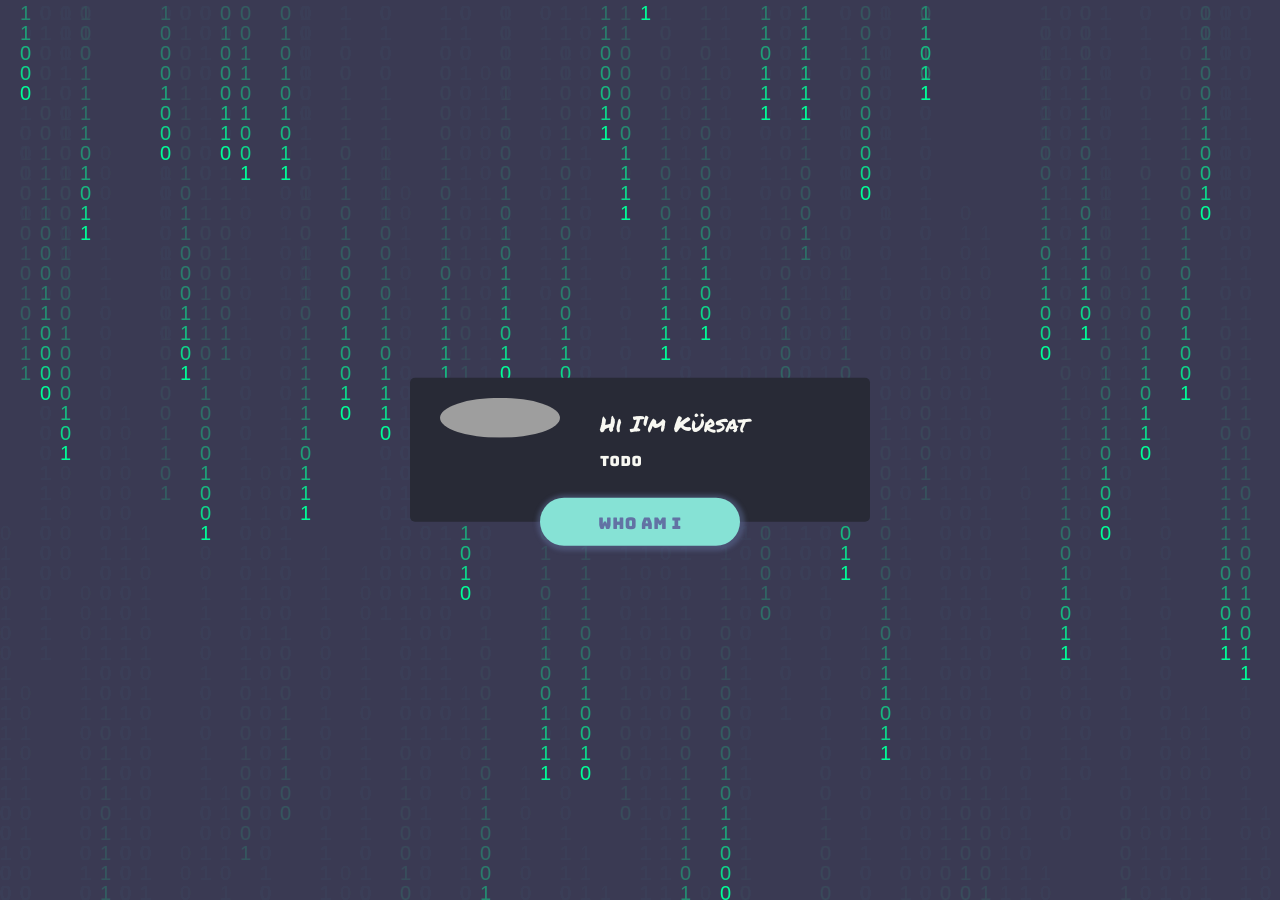
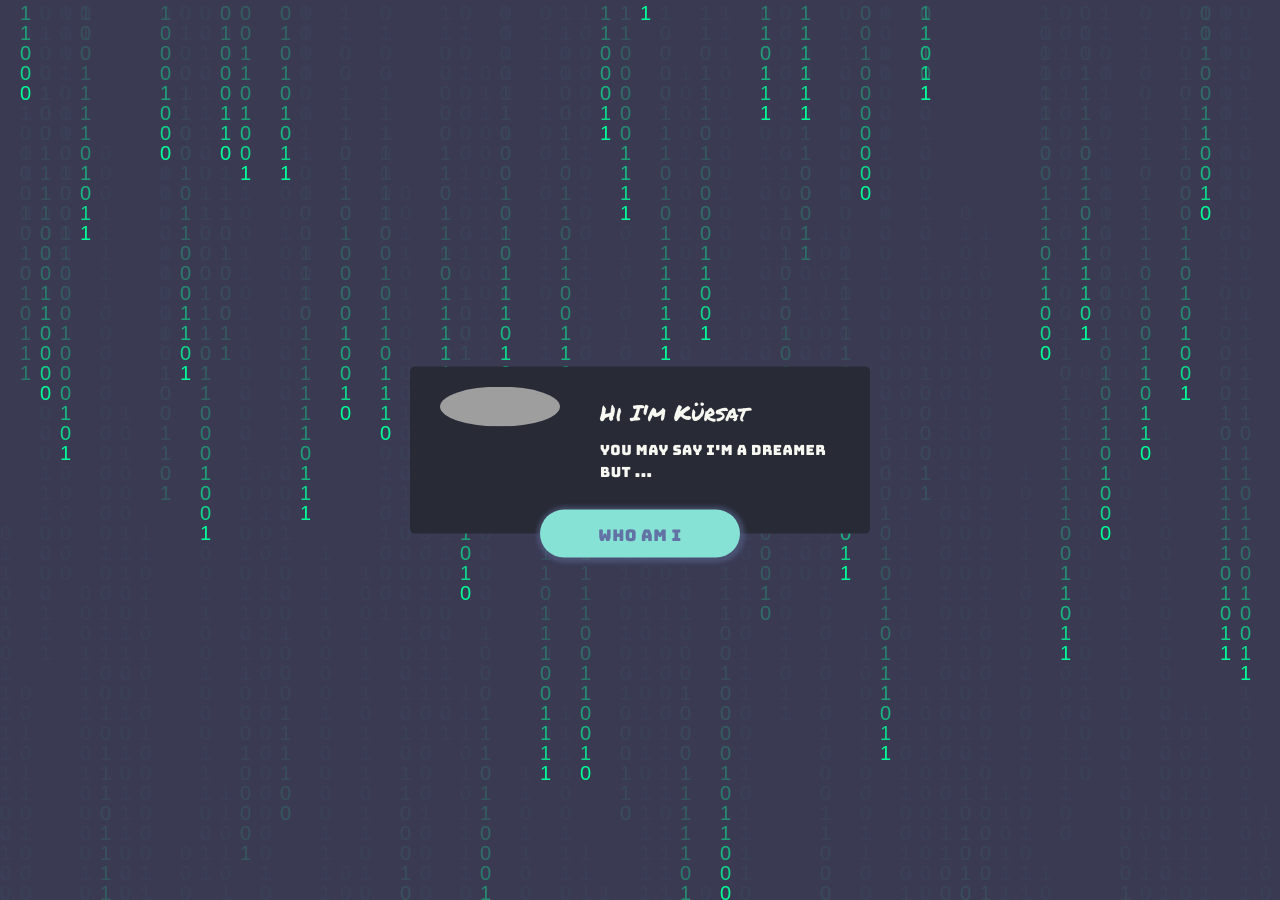
Before and after one commit to kursaterdogan/kursaterdogan.github.io, a Jekyll site: the page built from index.html, in a window 1280 px wide. Built offline with Jekyll 4.4.1, drawn with Linux system fonts in a browser that asks for light colours; nearby versions of some CDN libraries; grey boxes are pictures that could not be loaded.

Commit message:
Update main.yaml

```diff
--- a/_data/main.yaml
+++ b/_data/main.yaml
@@ -1,5 +1,5 @@
 hi: Hi I'm
-message: todo
+message: You may say I'm a dreamer But ...
 
 cta-button: who am I
 cta-title: from which stars have we fallen to meet each other here?
```
